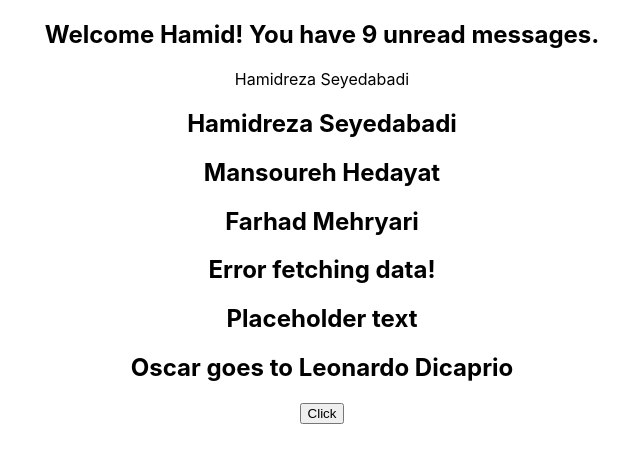
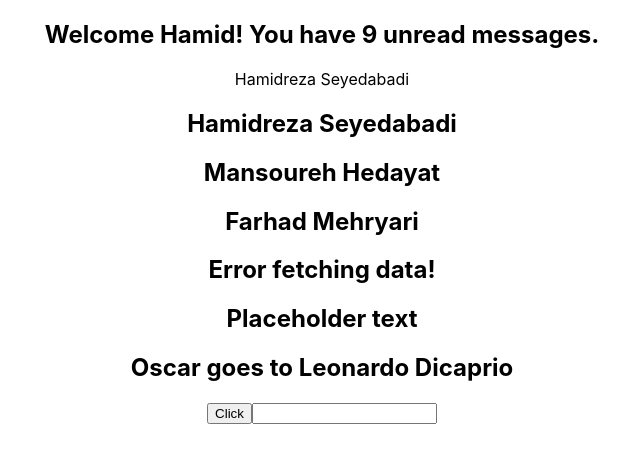
Before and after one commit to hamidreza8968/react-typescript-demo, a React (Create React App) app: page / in a window 1280 px wide. Shown: the top 462 px of the page, without its empty margins (318-958 px from the left). Built offline with nearby package versions, Linux system fonts and the light colour scheme.

Commit message:
Add: "Input" component

```diff
--- a/src/App.tsx
+++ b/src/App.tsx
@@ -7,6 +7,7 @@
 import Heading from "./components/Heading/Heading";
 import Oscar from "./components/Oscar/Oscar";
 import Button from "./components/Button/Button";
+import Input from "./components/Input/Input";
 
 function App() {
     const personName = {
@@ -38,6 +39,7 @@
                 <Heading>Oscar goes to Leonardo Dicaprio</Heading>
             </Oscar>
             <Button handleClick={(e , id) => console.log("Button clicked!" , e , id)}/>
+            <Input value="" handleChange={(e) => console.log(e)}/>
         </div>
     );
 }
--- /dev/null
+++ b/src/components/Input/Input.tsx
@@ -0,0 +1,10 @@
+type InputProps = {
+    value: string,
+    handleChange: (e:React.ChangeEvent<HTMLInputElement>) => void,
+}
+function Input(props: InputProps) {
+    return(
+        <input type="text" value={props.value} onChange={(e) => props.handleChange(e)}/>
+    )
+}
+export default Input;
```
